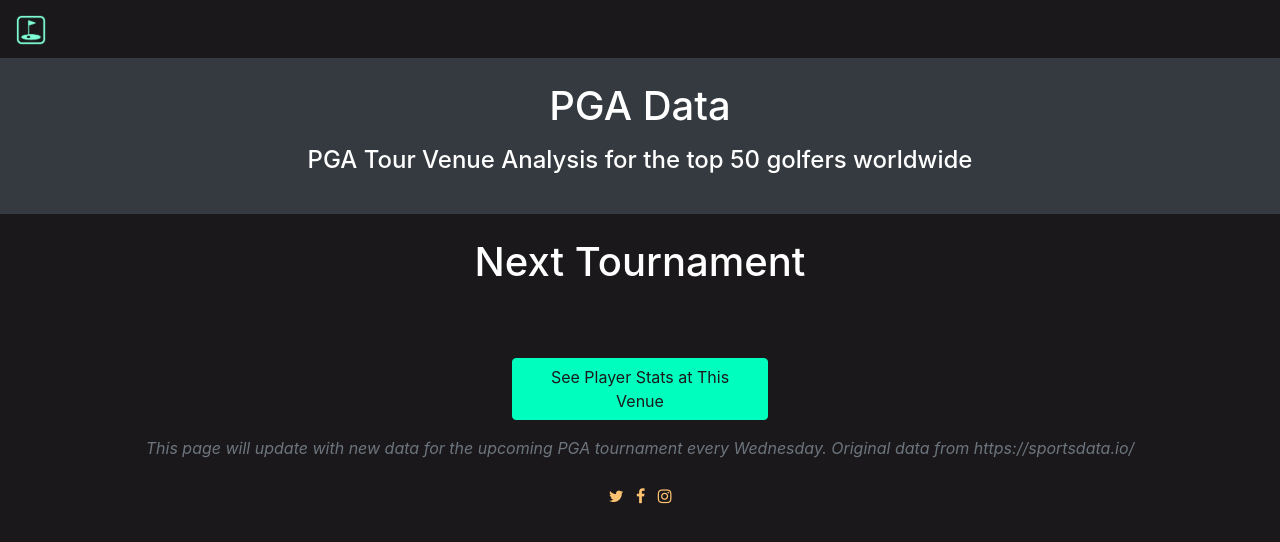
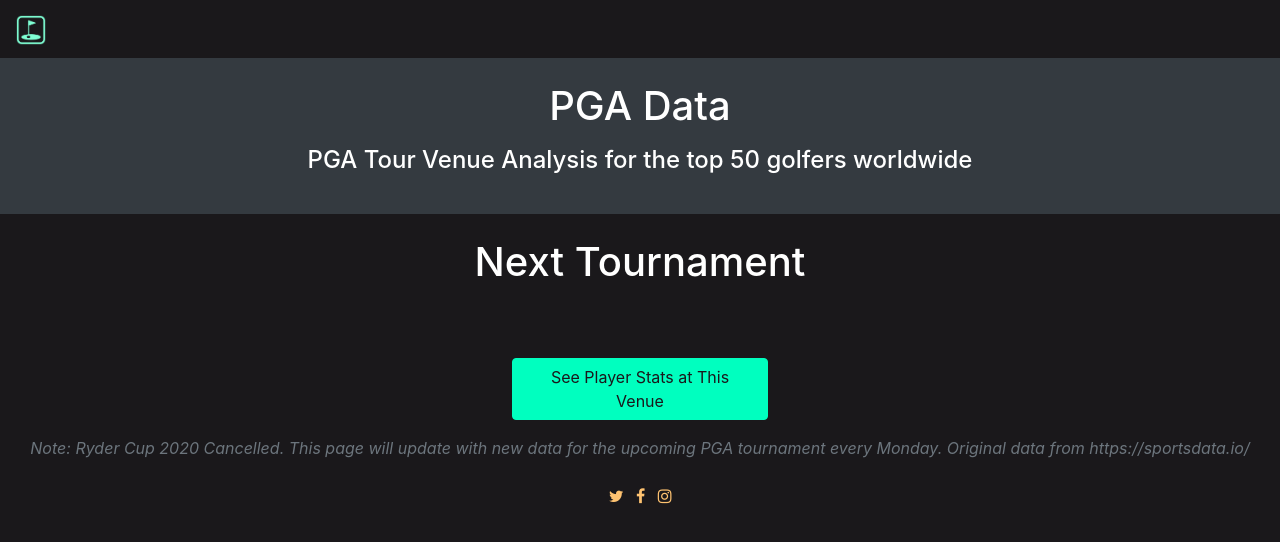
Before and after one commit to joelsmith5k/pga_buddy, a plain HTML site: page index.html in a window 1280 px wide. Drawn offline with nearby package versions, Linux system fonts and the light colour scheme; no server answers.

Commit message:
Update footer note

```diff
--- a/index.html
+++ b/index.html
@@ -49,7 +49,7 @@
     <div id="playersDiv"></div>
     <div id="infoDiv">
         <div class="col-md-12 text-center">
-            <p class="font-italic text-muted">This page will update with new data for the upcoming PGA tournament every Wednesday. Original data from https://sportsdata.io/</p>
+            <p class="font-italic text-muted">Note: Ryder Cup 2020 Cancelled. This page will update with new data for the upcoming PGA tournament every Monday. Original data from https://sportsdata.io/</p>
             <ul class="list-inline mt-4">
               <li class="list-inline-item"><i class="fa fa-twitter"></i></a></li>
               <li class="list-inline-item"><i class="fa fa-facebook"></i></a></li>
```
